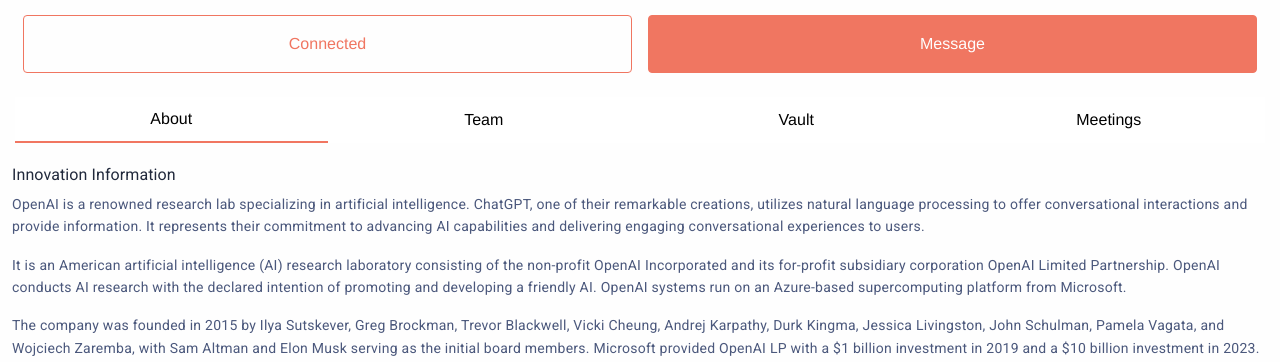
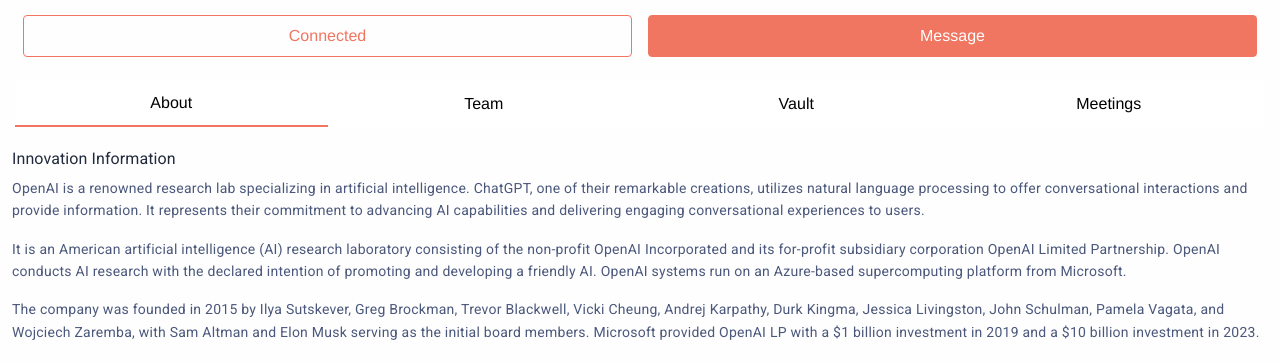
Before and after one commit to urvish19/Puddleshaker, a plain HTML site: page innovation-connected.html in a window 1280 px wide. Shown: the part 427-789 px from the top of the page. Drawn offline with nearby package versions, Linux system fonts and the light colour scheme.

Commit message:
Button Style updated

```diff
--- a/css/styles.css
+++ b/css/styles.css
@@ -168,7 +168,7 @@ header a {
   background: #fff;
   color:  #F17661;
   mix-blend-mode: multiply;
-  padding: 16px 8px;
+  padding: 8px 8px;
   margin: 16px 8px;
   margin-bottom: 8px;
   text-align: center;
@@ -180,7 +180,7 @@ header a {
   border: 0.5px solid var(--primary-100, #F17661);
   background: var(--primary-100, #F17661);
   mix-blend-mode: multiply;
-  padding: 16px 8px;
+  padding: 8px 8px;
   color: #FFF;
   margin: 16px 8px;
   margin-bottom: 8px;
```
